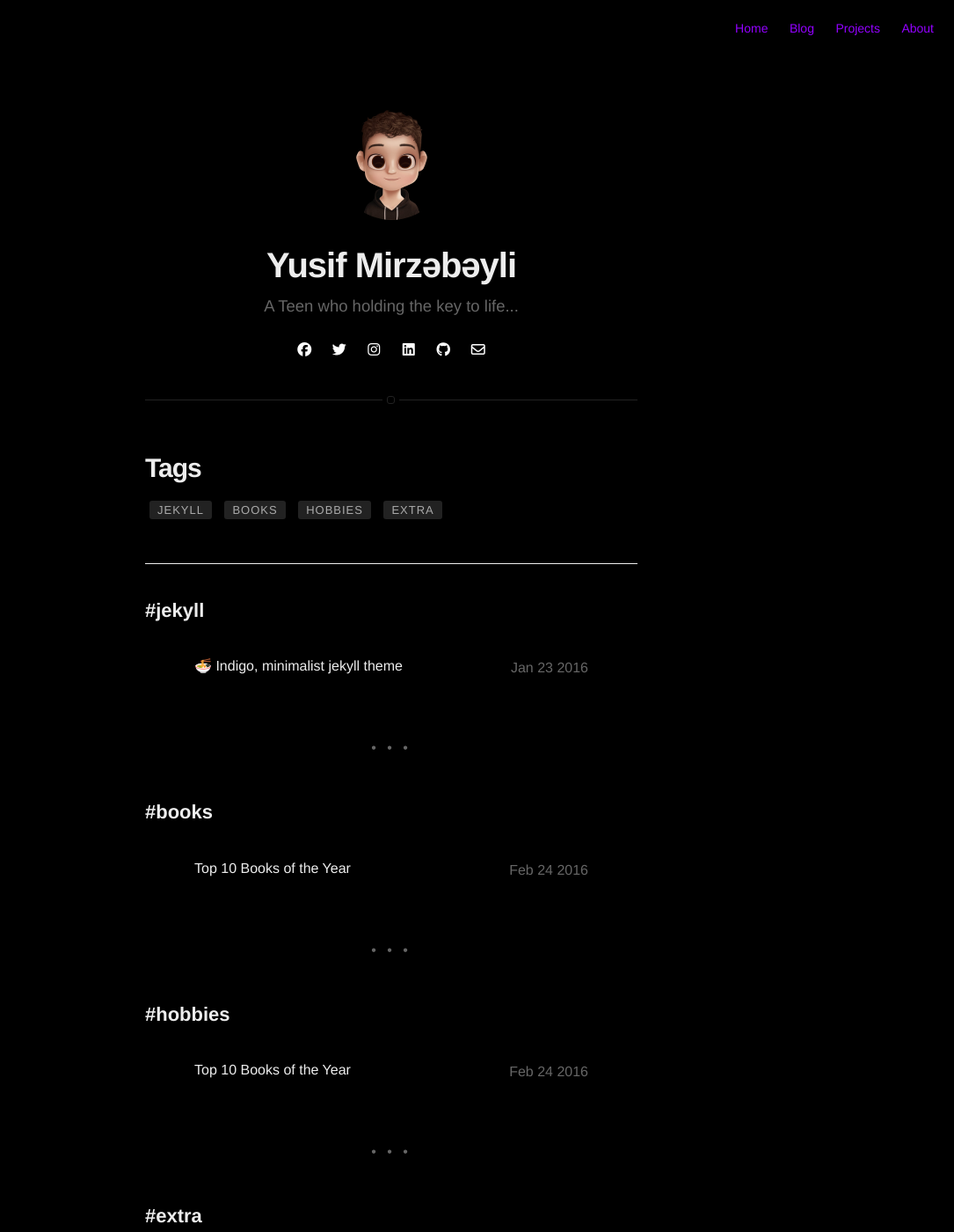
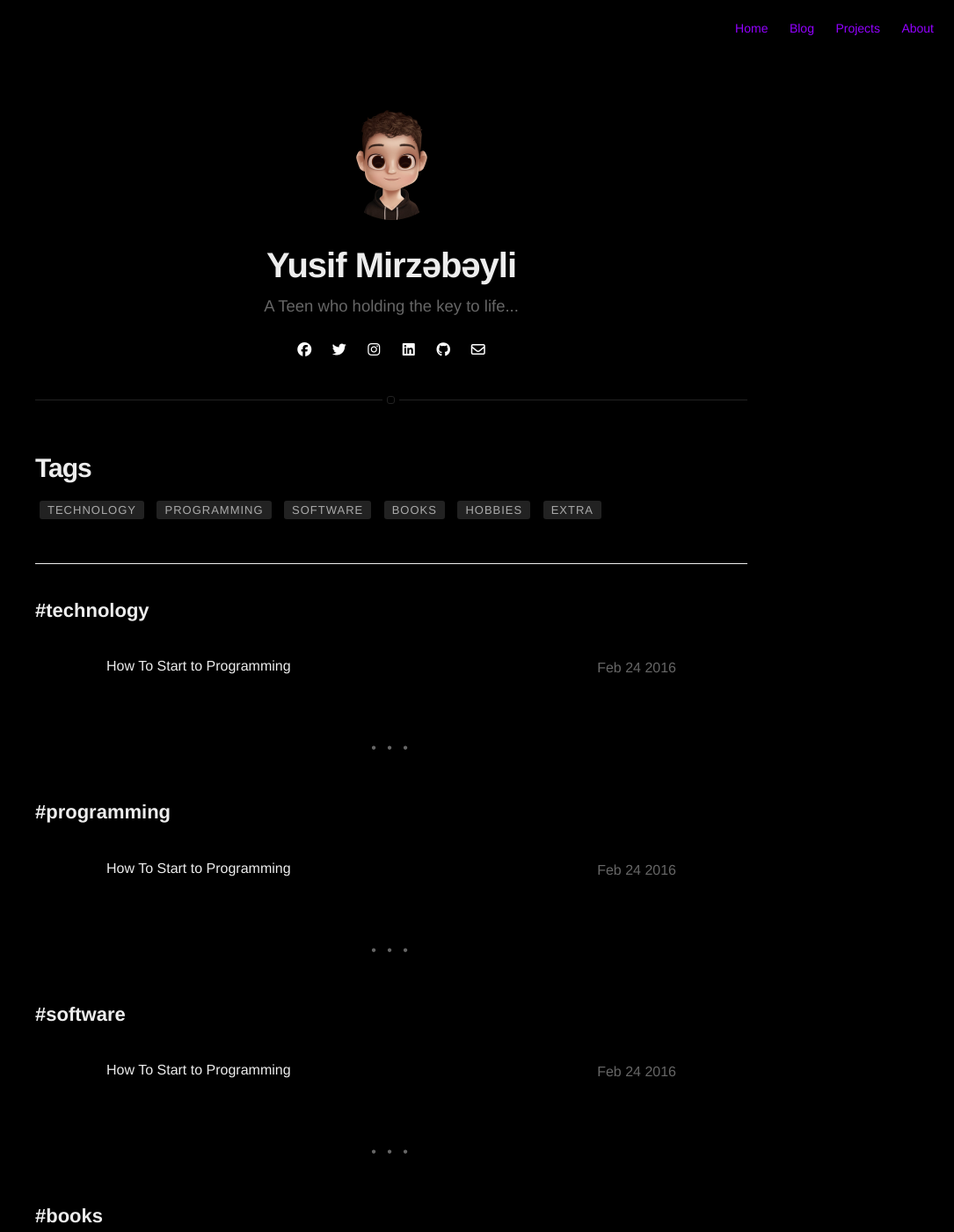
Before and after one commit to Nearfight0/nearfight0.github.io, a Jekyll site: the page built from tags.html, in a window 1280 px wide and 1400 px high. Shown: the whole window at 88% size, without its empty margins (195-1280 px from the left). Built offline with Jekyll 4.4.1, drawn with Linux system fonts in a browser that asks for light colours; nearby versions of some CDN libraries; emoji names are drawn with the system emoji font.

```diff
--- a/_config.yml
+++ b/_config.yml
@@ -36,7 +36,7 @@ disqus:
 # if you don't have any of social below, comment the line
 facebook: myfacebook
 twitter: mytwitter
-instagram: _http.yusif
+instagram: _https.yusif
 linkedin: mylinkedin
 github: nearfight0
 email: mirzabeyliler@gmail.com
@@ -46,7 +46,7 @@ authors:
     name: Yusif Mirzəbəyli
     bio: A Teen who holding the key to life...
     external-image: false
-    picture: assets/images/profile.jpg
+    picture: assets/images/dollify.png
     instagram: _https.yusif
   jamesfoster:
     name: Bot.H
@@ -58,7 +58,7 @@ authors:
 # do you want a larger site? change the option below
 # options: [normal, large] | default: normal
 # normal = 560px / large = 810px
-width: normal
+width: large
 
 # if you do/don't need pagination, toggle 'enabled' between true/false below
 pagination:
```
Also changed, not shown: _posts/2023-04-27-yazılım.markdown (+11 -11 lines).
